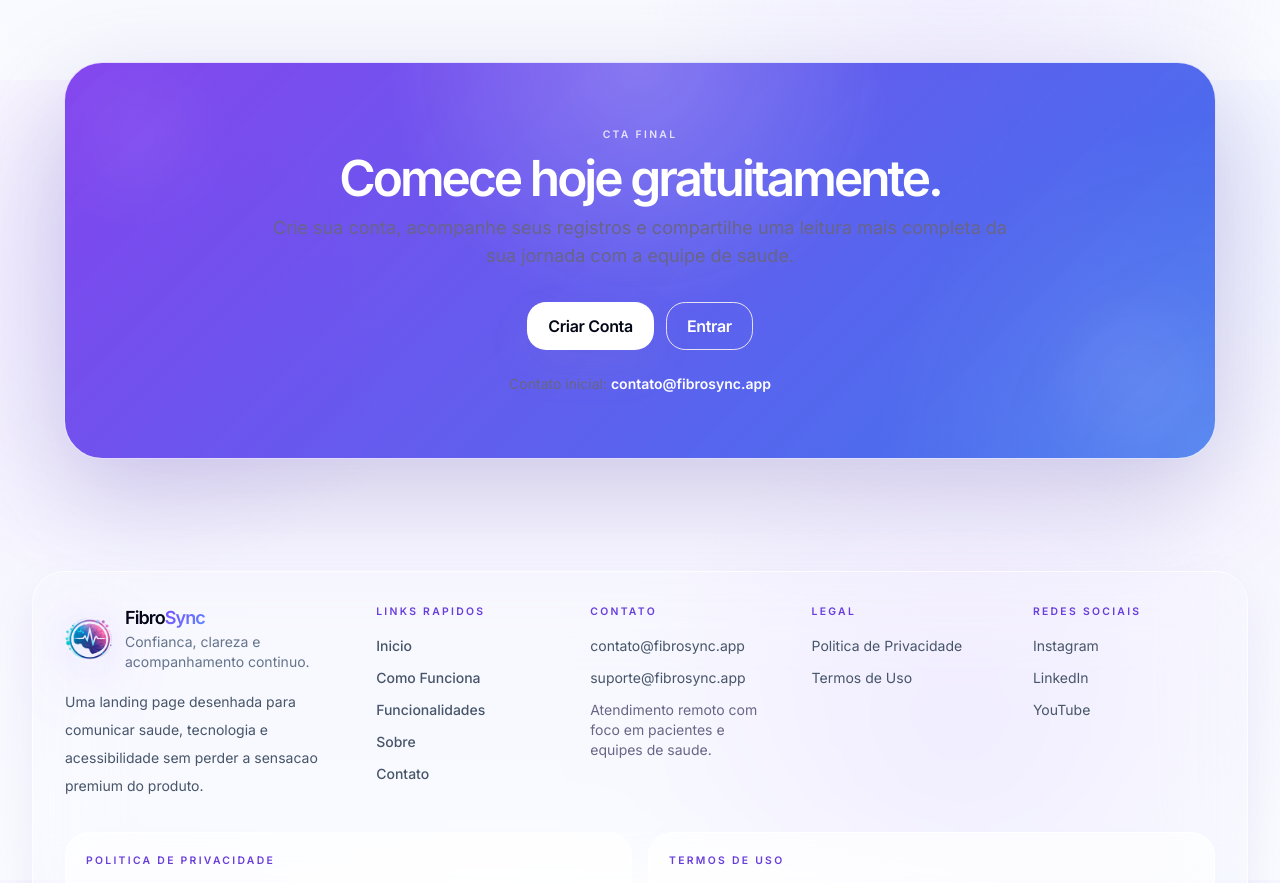
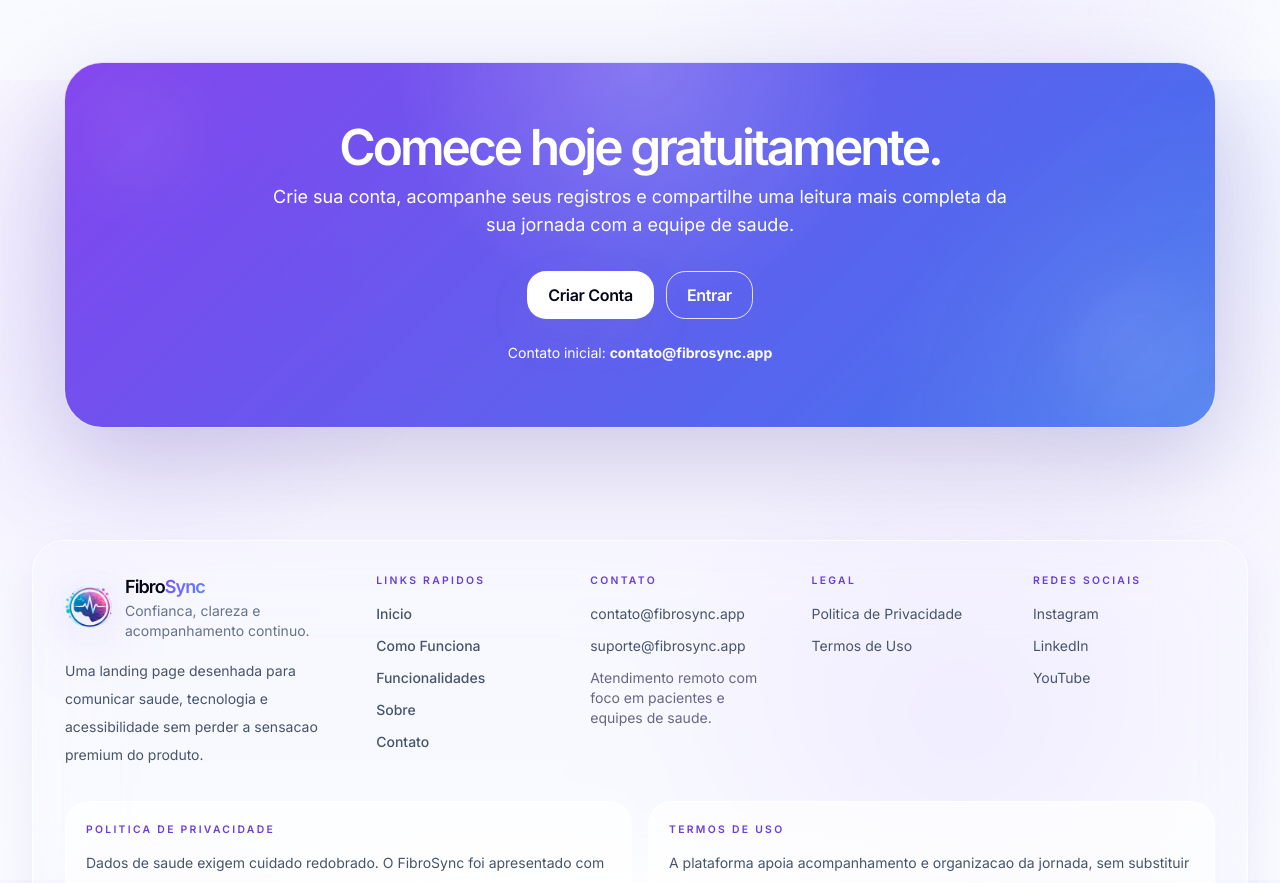
Before and after one commit to KaicCode/Fibrosync-web, a React (Vite) app in the folder frontend/: page / in a window 1280 px wide. Shown: the part 3920-4803 px from the top of the page. Built offline with nearby package versions, Linux system fonts and the light colour scheme; no server answers.

Commit message:
fix: melhora legibilidade do CTA final (#2)

```diff
--- a/frontend/src/pages/auth/landing-page.tsx
+++ b/frontend/src/pages/auth/landing-page.tsx
@@ -631,11 +631,10 @@
                 <div className="absolute bottom-8 right-8 h-24 w-24 rounded-full border border-white/20 bg-white/10 blur-2xl" />
 
                 <div className="relative mx-auto max-w-3xl">
-                  <p className="section-label text-white/80">CTA final</p>
-                  <h2 className="mt-4 text-3xl font-semibold tracking-[-0.06em] text-white sm:text-4xl lg:text-[3.1rem]">
+                  <h2 className="text-3xl font-semibold tracking-[-0.06em] text-white sm:text-4xl lg:text-[3.1rem]">
                     Comece hoje gratuitamente.
                   </h2>
-                  <p className="mt-4 text-sm leading-7 text-white/82 sm:text-base lg:text-lg">
+                  <p className="mt-4 text-sm leading-7 text-white sm:text-base lg:text-lg">
                     Crie sua conta, acompanhe seus registros e compartilhe uma leitura mais
                     completa da sua jornada com a equipe de saude.
                   </p>
@@ -658,8 +657,14 @@
                     </Button>
                   </div>
 
-                  <p className="mt-6 text-sm text-white/78">
-                    Contato inicial: <a href="mailto:contato@fibrosync.app" className="font-semibold text-white">contato@fibrosync.app</a>
+                  <p className="mt-6 text-sm text-white">
+                    Contato inicial:{' '}
+                    <a
+                      href="mailto:contato@fibrosync.app"
+                      className="font-bold text-white"
+                    >
+                      contato@fibrosync.app
+                    </a>
                   </p>
                 </div>
               </div>
```
